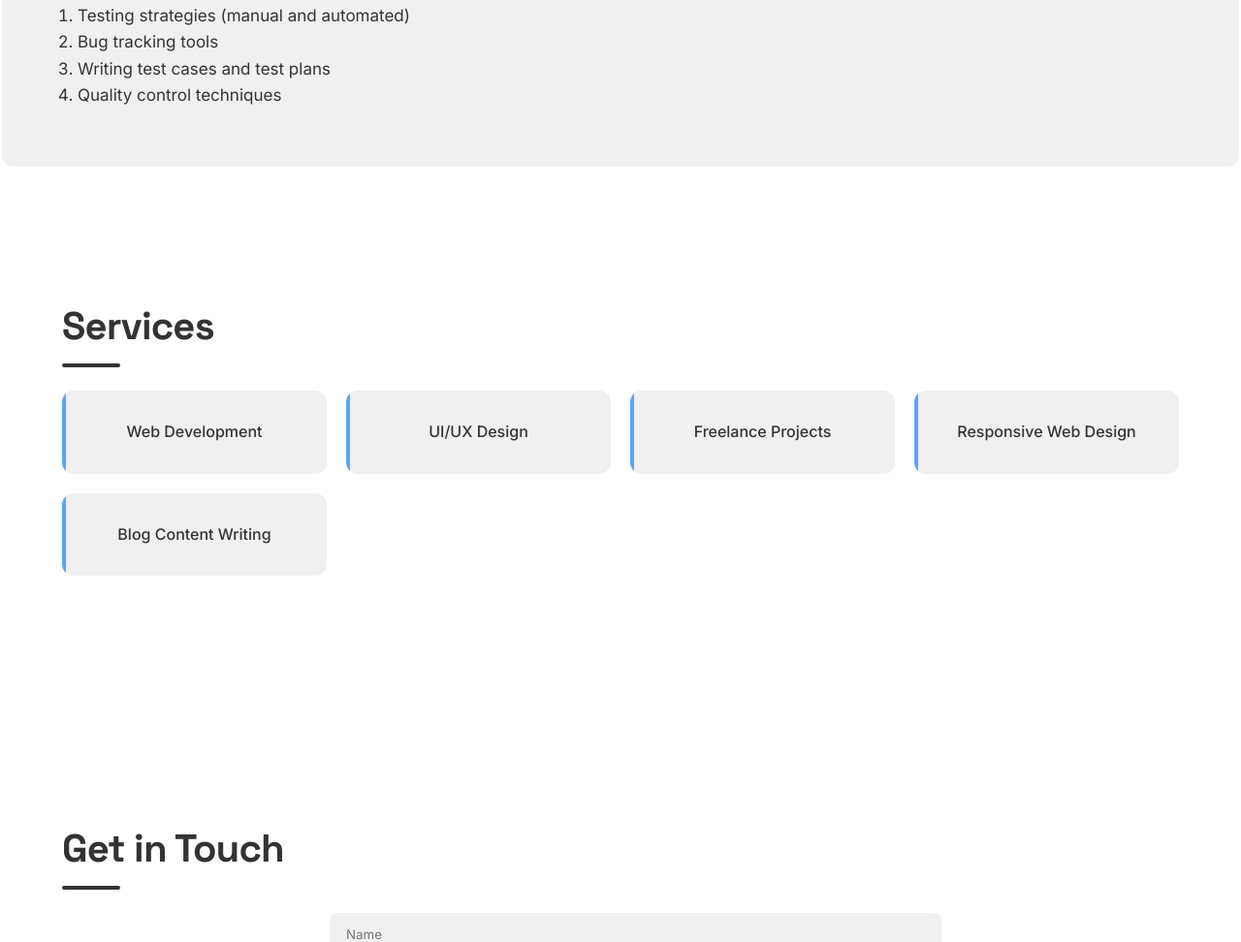
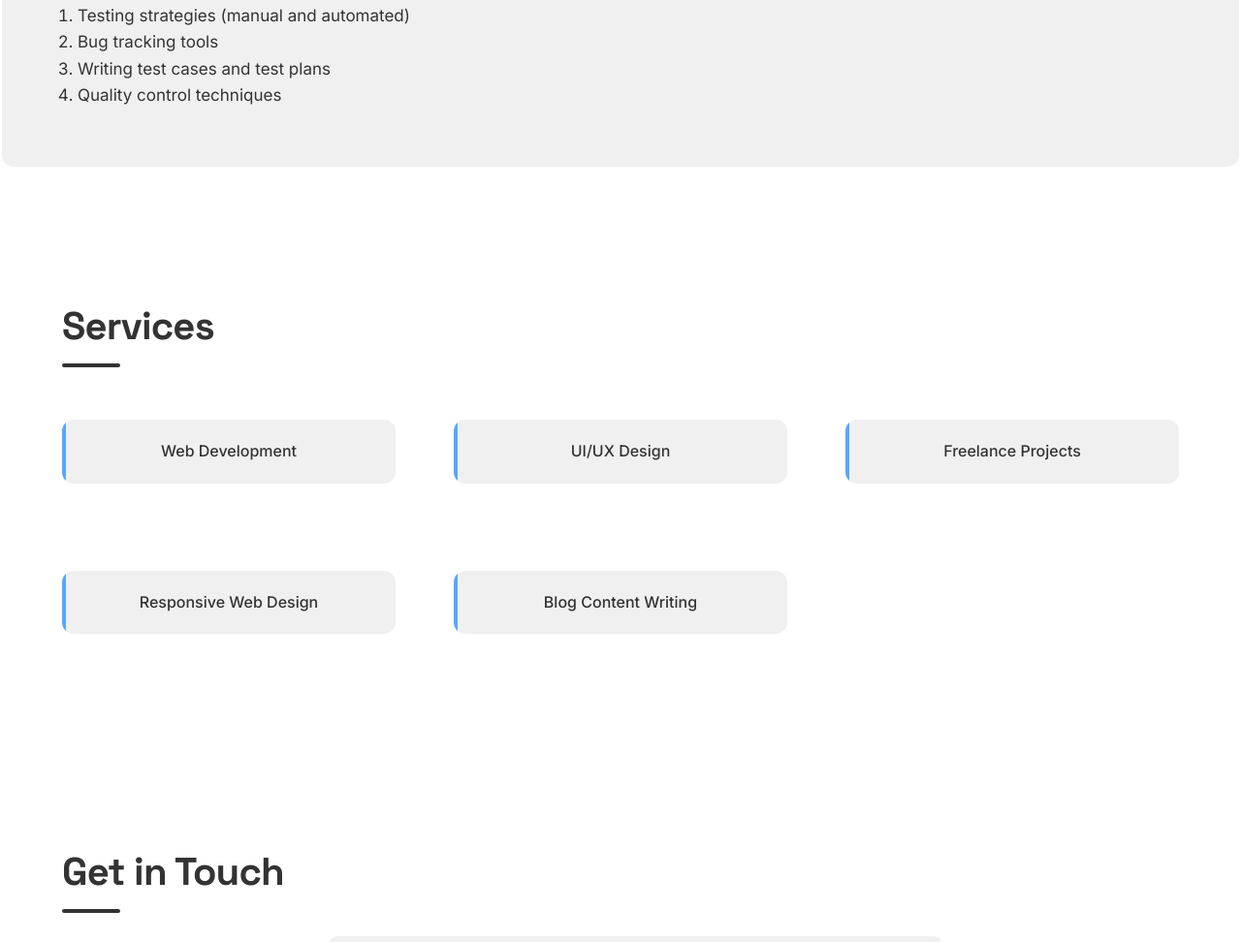
Before and after one commit to iamyosh/My-Portfolio, a plain HTML site: page index.html in a window 1280 px wide. Shown: the part 3997-4969 px from the top of the page at 97% size. Drawn offline with Linux system fonts and the light colour scheme.

Commit message:
gap between Services and Contact section reduced

```diff
--- a/styles.css
+++ b/styles.css
@@ -651,23 +651,29 @@
   }
 
   /* Services Section */
+  #services{
+    padding-bottom: 50px;
+  }
+
   #services ul {
     display: grid;
     grid-template-columns: repeat(auto-fill, minmax(250px, 1fr));
-    gap: 20px;
+    gap: 60px;
     padding: 0;
     list-style: none;
+    margin-bottom: 30px;
   }
 
   #services li {
     background-color: var(--secondary-dark);
-    padding: 30px;
+    padding: 20px;
     border-radius: 12px;
     text-align: center;
     transition: all var(--transition-speed) ease;
     position: relative;
     overflow: hidden;
     font-weight: 500;
+    margin-top: 30px;
   }
 
   #services li::before {
```
